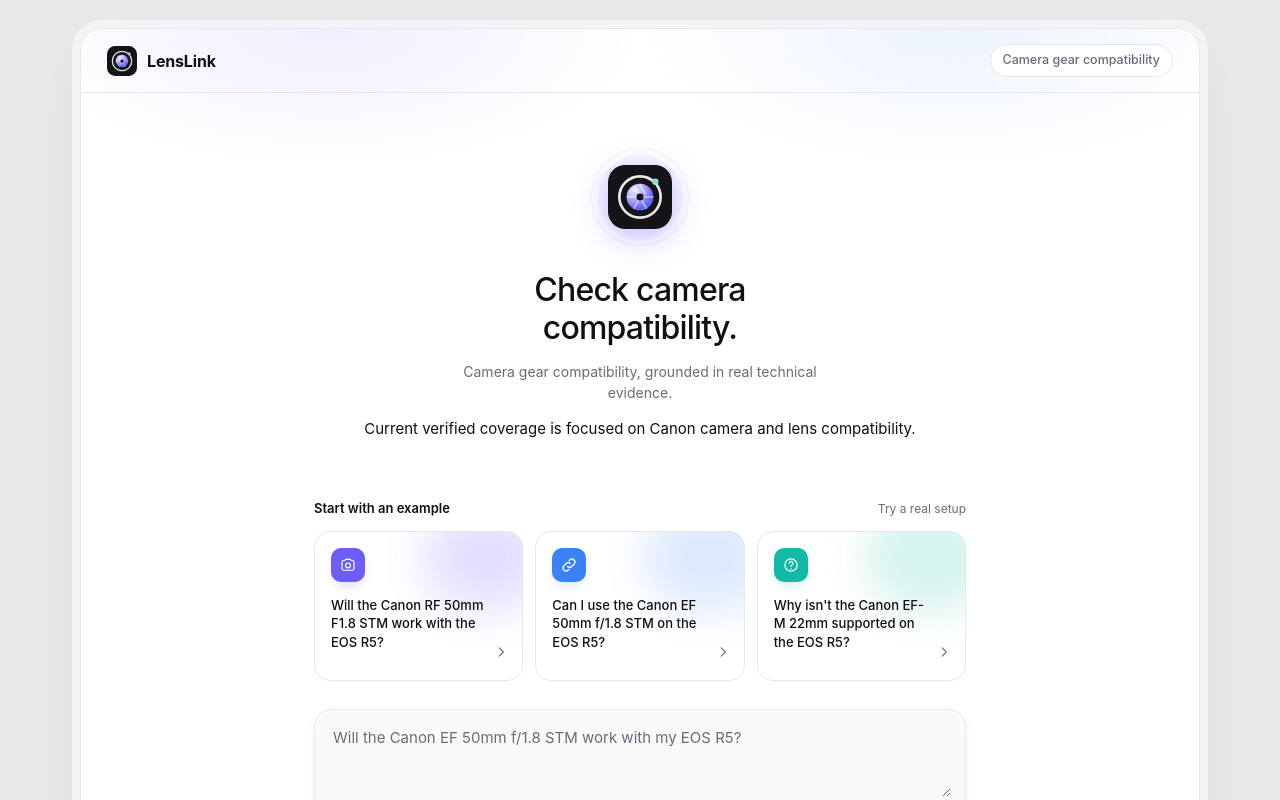
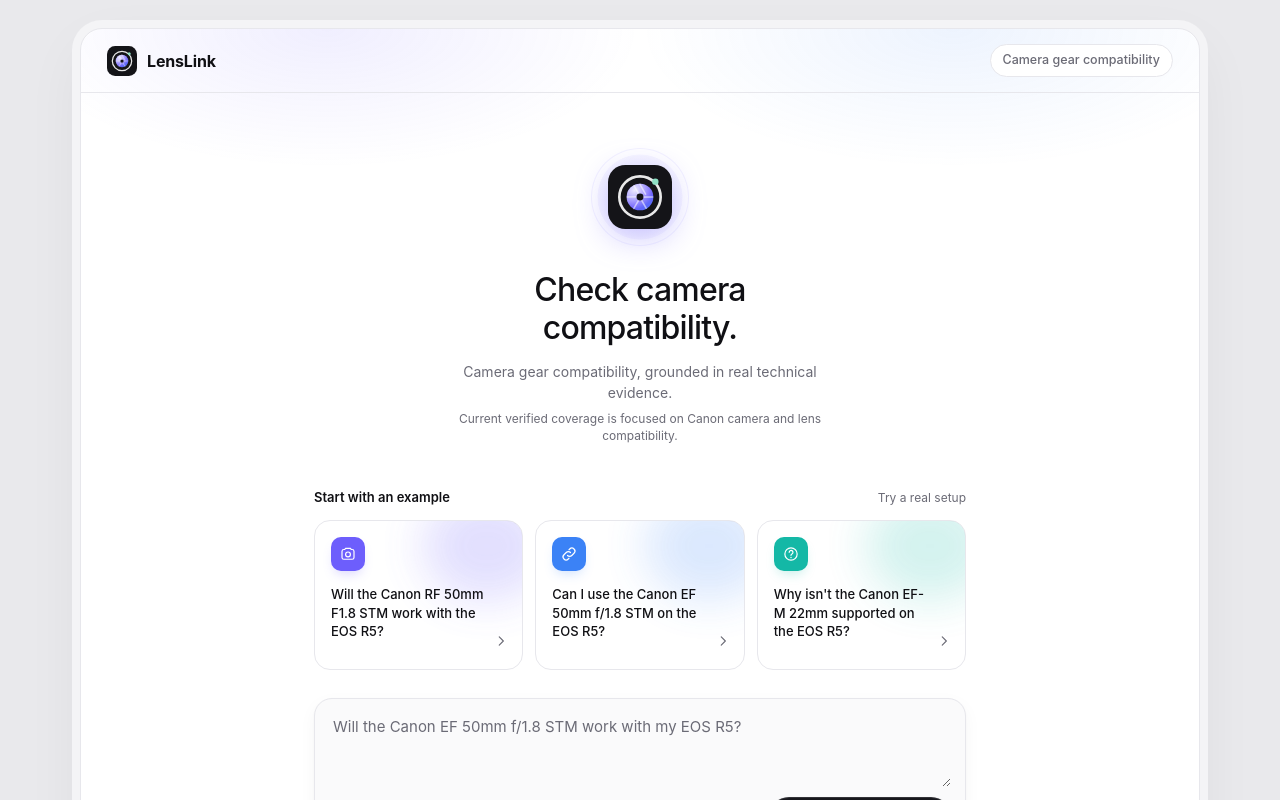
Before and after one commit to egbutaify2-ui/sanity-lenslink-agent, a Next.js app in the folder web/: page / in a window 1280 px wide. Shown: the top 800 px of the page. Built offline with nearby package versions, Linux system fonts and the light colour scheme.

Commit message:
polish: style coverage disclosure

```diff
--- a/web/src/app/globals.css
+++ b/web/src/app/globals.css
@@ -188,6 +188,14 @@
   margin: 14px 0 0;
   color: var(--muted);
   font-size: 14px;
+}
+
+.coverage-note {
+  max-width: 440px;
+  margin: 7px 0 0;
+  color: var(--muted);
+  font-size: 12px;
+  line-height: 1.45;
 }
 
 /* ---------- Examples ---------- */
```
